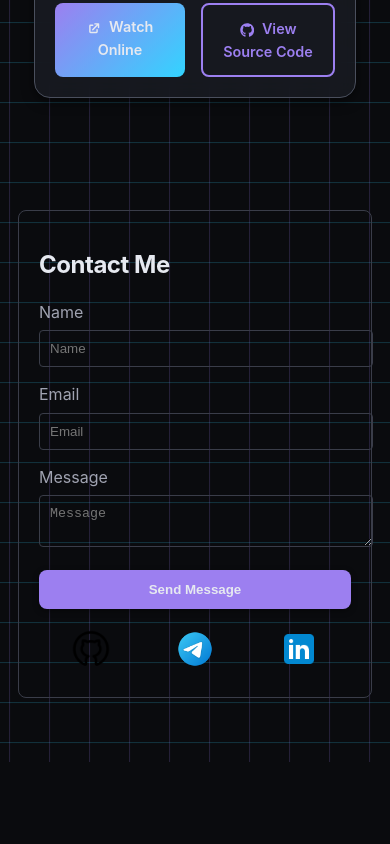
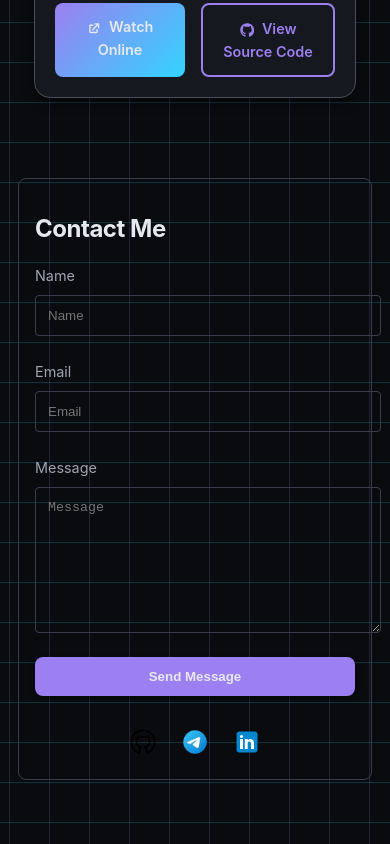
Before and after one commit to m-mohammad-d/portfolio, a React (Vite) app: page / in a window 390 px wide. Shown: the part 5107-5951 px from the top of the page. Before the commit the page ends 5869 px from the top, so only its background shows below. Built offline with nearby package versions, Linux system fonts and the light colour scheme; no server answers; a web font is replaced by a local one.

Commit message:
feat: add supabase for contact us form

```diff
--- a/package.json
+++ b/package.json
@@ -10,6 +10,7 @@
     "preview": "vite preview"
   },
   "dependencies": {
+    "@supabase/supabase-js": "^2.49.1",
     "i18next": "^23.15.2",
     "lottie-react": "^2.4.0",
     "react": "^18.3.1",
--- a/src/Components/ContcatMe/ContcatMe.css
+++ b/src/Components/ContcatMe/ContcatMe.css
@@ -9,61 +9,124 @@
 .contact-form {
   display: flex;
   flex-direction: column;
+  gap: 1.5rem;
 }
 
 .form-group {
-  margin-bottom: 15px;
+  display: flex;
+  flex-direction: column;
+  gap: 0.5rem;
 }
 
 label {
   color: var(--secondary-text-color);
+  font-size: 0.9rem;
 }
 
 input,
 textarea {
   width: 100%;
-  padding: 10px;
-  margin-top: 5px;
+  padding: 0.75rem;
   border: 1px solid var(--border-color);
   border-radius: 4px;
   background-color: var(--bg-darker);
   color: var(--primary-text-color);
-  transition: border-color 0.3s ease;
+  transition: all 0.3s ease;
 }
 
 input:focus,
 textarea:focus {
   border-color: var(--header-color);
   outline: none;
-  box-shadow: 0px 0px 7px var(--header-color);
+  box-shadow: 0 0 0 2px rgba(156, 127, 240, 0.2);
+}
+
+input.error,
+textarea.error {
+  border-color: var(--error-color);
+}
+
+.error-message {
+  color: var(--error-color);
+  font-size: 0.8rem;
+  margin-top: 0.25rem;
+}
+
+textarea {
+  min-height: 120px;
+  resize: vertical;
 }
 
 button {
-  background-color: var(--accent-color);
+  background-color: var(--header-color);
   color: var(--primary-text-color);
-  padding: 10px 20px;
+  padding: 0.75rem 1.5rem;
   border: none;
   border-radius: 4px;
   cursor: pointer;
-  transition: background-color 0.5s ease-in-out;
+  font-weight: 600;
+  transition: all 0.3s ease;
 }
 
-button:hover {
-  background-color: var(--button-hover-color);
+button:hover:not(:disabled) {
+  background-color: var(--button-hover);
+  transform: translateY(-1px);
+}
+
+button:disabled {
+  opacity: 0.7;
+  cursor: not-allowed;
+}
+
+.submit-status {
+  margin-top: 1rem;
+  padding: 0.75rem;
+  border-radius: 4px;
+  text-align: center;
+  font-weight: 500;
+}
+
+.submit-status.success {
+  background-color: rgba(52, 233, 158, 0.1);
+  color: var(--success-color);
+  border: 1px solid var(--success-color);
+}
+
+.submit-status.error {
+  background-color: rgba(255, 94, 110, 0.1);
+  color: var(--error-color);
+  border: 1px solid var(--error-color);
 }
 
 .social-icons {
-  margin-top: 20px;
+  margin-top: 2rem;
   display: flex;
-  justify-content: space-around;
+  justify-content: center;
+  gap: 2rem;
 }
 
 .social-icons a img {
-  width: 40px;
-  height: 40px;
+  width: 32px;
+  height: 32px;
   transition: transform 0.3s ease;
 }
 
-.social-icons a img:hover {
+.social-icons a:hover img {
   transform: scale(1.1);
 }
+
+@media (max-width: 768px) {
+  .contact-container {
+    margin-top: 4rem;
+    padding: 1rem;
+  }
+
+  .social-icons {
+    gap: 1.5rem;
+  }
+
+  .social-icons a img {
+    width: 28px;
+    height: 28px;
+  }
+}
--- a/src/Components/ContcatMe/ContcatMe.tsx
+++ b/src/Components/ContcatMe/ContcatMe.tsx
@@ -1,21 +1,134 @@
+import { useState, FormEvent } from "react";
 import "./ContcatMe.css";
 import { useTranslation } from "react-i18next";
+import { supabase } from "../../lib/supabase";
+
+interface FormData {
+  name: string;
+  email: string;
+  message: string;
+}
+
+interface FormErrors {
+  name?: string;
+  email?: string;
+  message?: string;
+}
 
 const ContactMe = () => {
   const { t } = useTranslation();
+  const [formData, setFormData] = useState<FormData>({
+    name: "",
+    email: "",
+    message: "",
+  });
+  const [errors, setErrors] = useState<FormErrors>({});
+  const [isSubmitting, setIsSubmitting] = useState(false);
+  const [submitStatus, setSubmitStatus] = useState<{
+    type: "success" | "error" | null;
+    message: string;
+  }>({ type: null, message: "" });
+
+  const validateForm = (): boolean => {
+    const newErrors: FormErrors = {};
+
+    if (!formData.name.trim()) {
+      newErrors.name = t("contact.errors.nameRequired");
+    }
+
+    if (!formData.email.trim()) {
+      newErrors.email = t("contact.errors.emailRequired");
+    } else if (!/^[^\s@]+@[^\s@]+\.[^\s@]+$/.test(formData.email)) {
+      newErrors.email = t("contact.errors.emailInvalid");
+    }
+
+    if (!formData.message.trim()) {
+      newErrors.message = t("contact.errors.messageRequired");
+    }
+
+    setErrors(newErrors);
+    return Object.keys(newErrors).length === 0;
+  };
+
+  const handleSubmit = async (e: FormEvent) => {
+    e.preventDefault();
+
+    if (!validateForm()) {
+      return;
+    }
+
+    setIsSubmitting(true);
+    setSubmitStatus({ type: null, message: "" });
+
+    try {
+      const { error } = await supabase
+        .from("contact_messages")
+        .insert([
+          {
+            name: formData.name,
+            email: formData.email,
+            message: formData.message,
+            created_at: new Date().toISOString(),
+          },
+        ]);
+
+      if (error) throw error;
+
+      setSubmitStatus({
+        type: "success",
+        message: t("contact.success"),
+      });
+
+      // Reset form
+      setFormData({
+        name: "",
+        email: "",
+        message: "",
+      });
+    } catch (error) {
+      console.error("Error submitting form:", error);
+      setSubmitStatus({
+        type: "error",
+        message: t("contact.error"),
+      });
+    } finally {
+      setIsSubmitting(false);
+    }
+  };
+
+  const handleChange = (
+    e: React.ChangeEvent<HTMLInputElement | HTMLTextAreaElement>
+  ) => {
+    const { name, value } = e.target;
+    setFormData((prev) => ({
+      ...prev,
+      [name]: value,
+    }));
+    // Clear error when user starts typing
+    if (errors[name as keyof FormErrors]) {
+      setErrors((prev) => ({
+        ...prev,
+        [name]: undefined,
+      }));
+    }
+  };
 
   return (
     <div className="contact-container">
       <h2>{t("contact.title")}</h2>
-      <form className="contact-form">
+      <form className="contact-form" onSubmit={handleSubmit}>
         <div className="form-group">
           <label htmlFor="name">{t("contact.name")}</label>
           <input
             type="text"
             id="name"
             name="name"
+            value={formData.name}
+            onChange={handleChange}
             placeholder={t("contact.name")}
+            className={errors.name ? "error" : ""}
           />
+          {errors.name && <span className="error-message">{errors.name}</span>}
         </div>
         <div className="form-group">
           <label htmlFor="email">{t("contact.email")}</label>
@@ -23,18 +136,33 @@ const ContactMe = () => {
             type="email"
             id="email"
             name="email"
+            value={formData.email}
+            onChange={handleChange}
             placeholder={t("contact.email")}
+            className={errors.email ? "error" : ""}
           />
+          {errors.email && <span className="error-message">{errors.email}</span>}
         </div>
         <div className="form-group">
           <label htmlFor="message">{t("contact.message")}</label>
           <textarea
             id="message"
             name="message"
+            value={formData.message}
+            onChange={handleChange}
             placeholder={t("contact.message")}
+            className={errors.message ? "error" : ""}
           ></textarea>
+          {errors.message && <span className="error-message">{errors.message}</span>}
         </div>
-        <button type="submit">{t("contact.send")}</button>
+        <button type="submit" disabled={isSubmitting}>
+          {isSubmitting ? t("contact.sending") : t("contact.send")}
+        </button>
+        {submitStatus.type && (
+          <div className={`submit-status ${submitStatus.type}`}>
+            {submitStatus.message}
+          </div>
+        )}
       </form>
       <div className="social-icons">
         <a
--- a/src/i18next/en.json
+++ b/src/i18next/en.json
@@ -139,7 +139,16 @@
     "name": "Name",
     "email": "Email",
     "message": "Message",
-    "send": "Send Message"
+    "send": "Send Message",
+    "sending": "Sending...",
+    "success": "Message sent successfully! I'll get back to you soon.",
+    "error": "Failed to send message. Please try again.",
+    "errors": {
+      "nameRequired": "Name is required",
+      "emailRequired": "Email is required",
+      "emailInvalid": "Please enter a valid email address",
+      "messageRequired": "Message is required"
+    }
   },
   "navbar": {
     "home": "Home",
--- a/src/i18next/fa.json
+++ b/src/i18next/fa.json
@@ -135,11 +135,20 @@
     }
   },
   "contact": {
-    "title": "با من تماس بگیرید",
+    "title": "تماس با من",
     "name": "نام",
     "email": "ایمیل",
     "message": "پیام",
-    "send": "ارسال پیام"
+    "send": "ارسال پیام",
+    "sending": "در حال ارسال...",
+    "success": "پیام با موفقیت ارسال شد! به زودی با شما تماس خواهم گرفت.",
+    "error": "خطا در ارسال پیام. لطفا دوباره تلاش کنید.",
+    "errors": {
+      "nameRequired": "نام الزامی است",
+      "emailRequired": "ایمیل الزامی است",
+      "emailInvalid": "لطفا یک آدرس ایمیل معتبر وارد کنید",
+      "messageRequired": "پیام الزامی است"
+    }
   },
   "navbar": {
     "home": "خانه",
--- /dev/null
+++ b/src/lib/supabase.ts
@@ -0,0 +1,10 @@
+import { createClient } from '@supabase/supabase-js';
+
+const supabaseUrl = import.meta.env.VITE_SUPABASE_URL;
+const supabaseAnonKey = import.meta.env.VITE_SUPABASE_ANON_KEY;
+
+if (!supabaseUrl || !supabaseAnonKey) {
+  throw new Error('Missing Supabase environment variables');
+}
+
+export const supabase = createClient(supabaseUrl, supabaseAnonKey);
```
Also changed, not shown: 2 other files (tests, documents, lock files or other folders).
